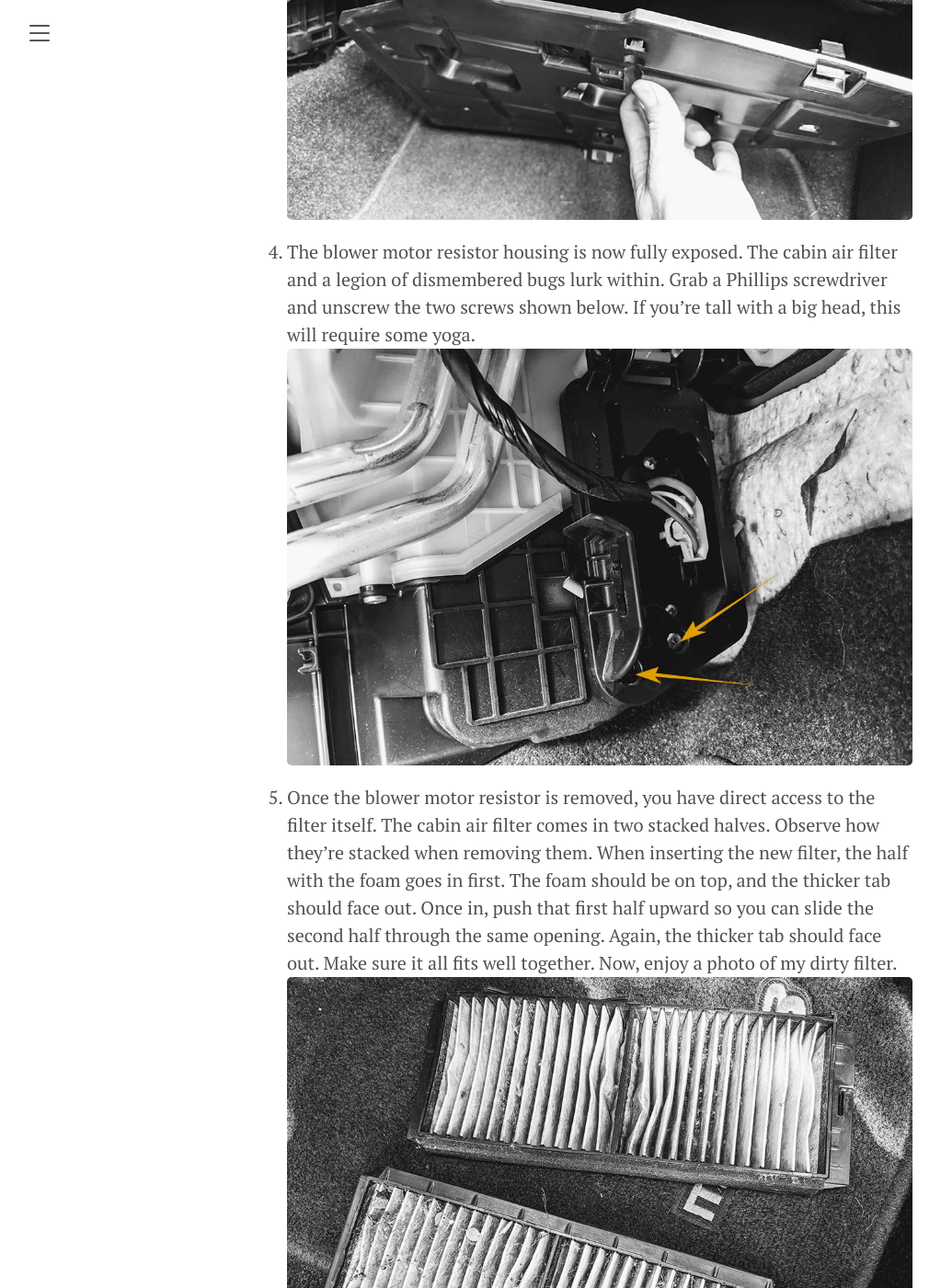
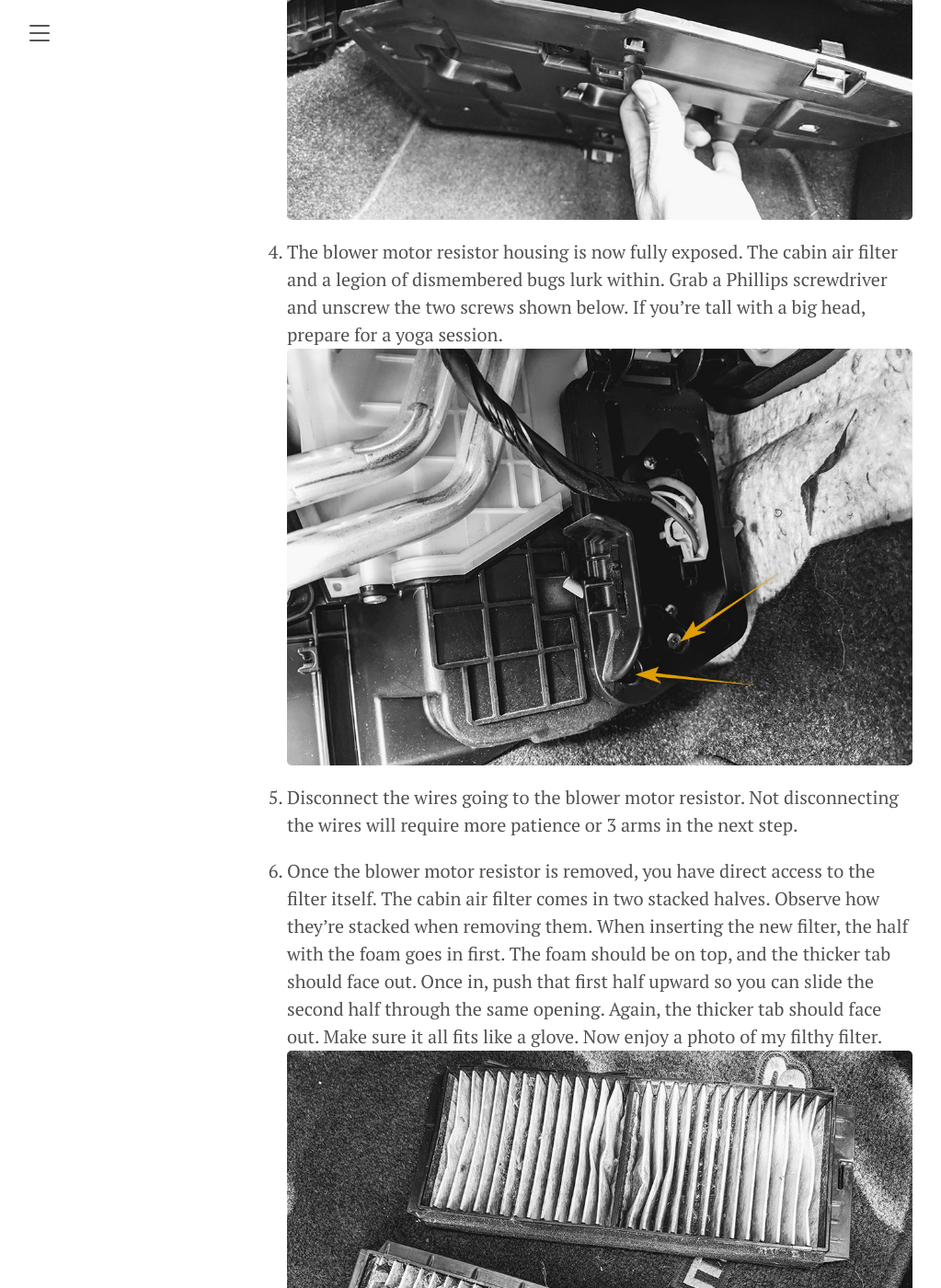
Before and after one commit to dhsu/dhsu.github.io, a Jekyll site: the page built from _posts/2020-04-18-automotive-mazda3-cabin-air-filter.md, in a window 1280 px wide and 1400 px high, scrolled down 1277 px. Shown: the whole window at 92% size, without its empty margins (8-1031 px from the left). Built offline with Jekyll 4.4.1, drawn with Linux system fonts in a browser that asks for light colours; some of the changed text lies outside the part shown.

Commit message:
Rephrase inaugural post and update blog file structure

```diff
--- a/_posts/2020-04-18-automotive-mazda3-cabin-air-filter.md
+++ b/_posts/2020-04-18-automotive-mazda3-cabin-air-filter.md
@@ -21,10 +22,12 @@ imagedir: /images/2020-04-18-automotive-mazda3-cabin-air-filter
 1. Pop off the panel underneath the glove box via the big-ass tabs seen on the left and right.
 ![remove another panel]({{ page.imagedir }}/caf2.jpg)
 
-1. The blower motor resistor housing is now fully exposed. The cabin air filter and a legion of dismembered bugs lurk within. Grab a Phillips screwdriver and unscrew the two screws shown below. If you're tall with a big head, this will require some yoga.
+1. The blower motor resistor housing is now fully exposed. The cabin air filter and a legion of dismembered bugs lurk within. Grab a Phillips screwdriver and unscrew the two screws shown below. If you're tall with a big head, prepare for a yoga session.
 ![unscrew blower motor resistor housing]({{ page.imagedir }}/caf3.jpg)
 
-1. Once the blower motor resistor is removed, you have direct access to the filter itself. The cabin air filter comes in two stacked halves. Observe how they're stacked when removing them. When inserting the new filter, the half with the foam goes in first. The foam should be on top, and the thicker tab should face out. Once in, push that first half upward so you can slide the second half through the same opening. Again, the thicker tab should face out. Make sure it all fits well together. Now, enjoy a photo of my dirty filter.
+1. Disconnect the wires going to the blower motor resistor. Not disconnecting the wires will require more patience or 3 arms in the next step.
+
+1. Once the blower motor resistor is removed, you have direct access to the filter itself. The cabin air filter comes in two stacked halves. Observe how they're stacked when removing them. When inserting the new filter, the half with the foam goes in first. The foam should be on top, and the thicker tab should face out. Once in, push that first half upward so you can slide the second half through the same opening. Again, the thicker tab should face out. Make sure it all fits like a glove. Now enjoy a photo of my filthy filter.
 ![disgusting]({{ page.imagedir }}/caf4.jpg)
 
-1. Put everything back - especially the blower motor resistor (the card-looking thing). The cabin air cools the resistor.
+1. Put everything back - especially the blower motor resistor (the card-looking thing). The air flowing past the cabin air filter cools the resistor.
```
Also changed, not shown: other parts of _posts/2020-04-18-automotive-mazda3-cabin-air-filter.md (+1 -0 lines), _posts/2020-04-23-automotive-mazda3-spark-plugs.md (added, +15 -0 lines), about.md (deleted, +0 -8 lines), archive.md (added, +6 -0 lines).
